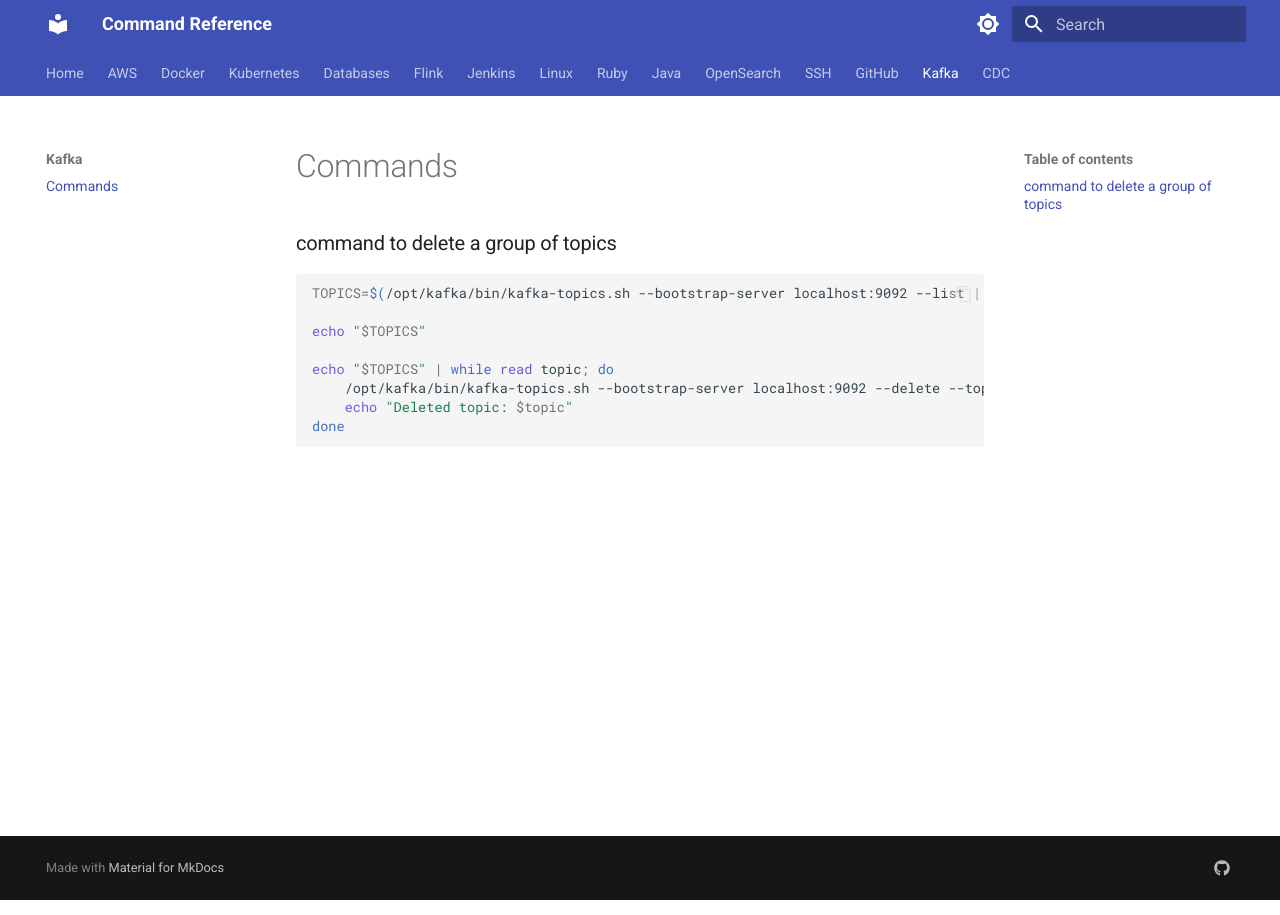
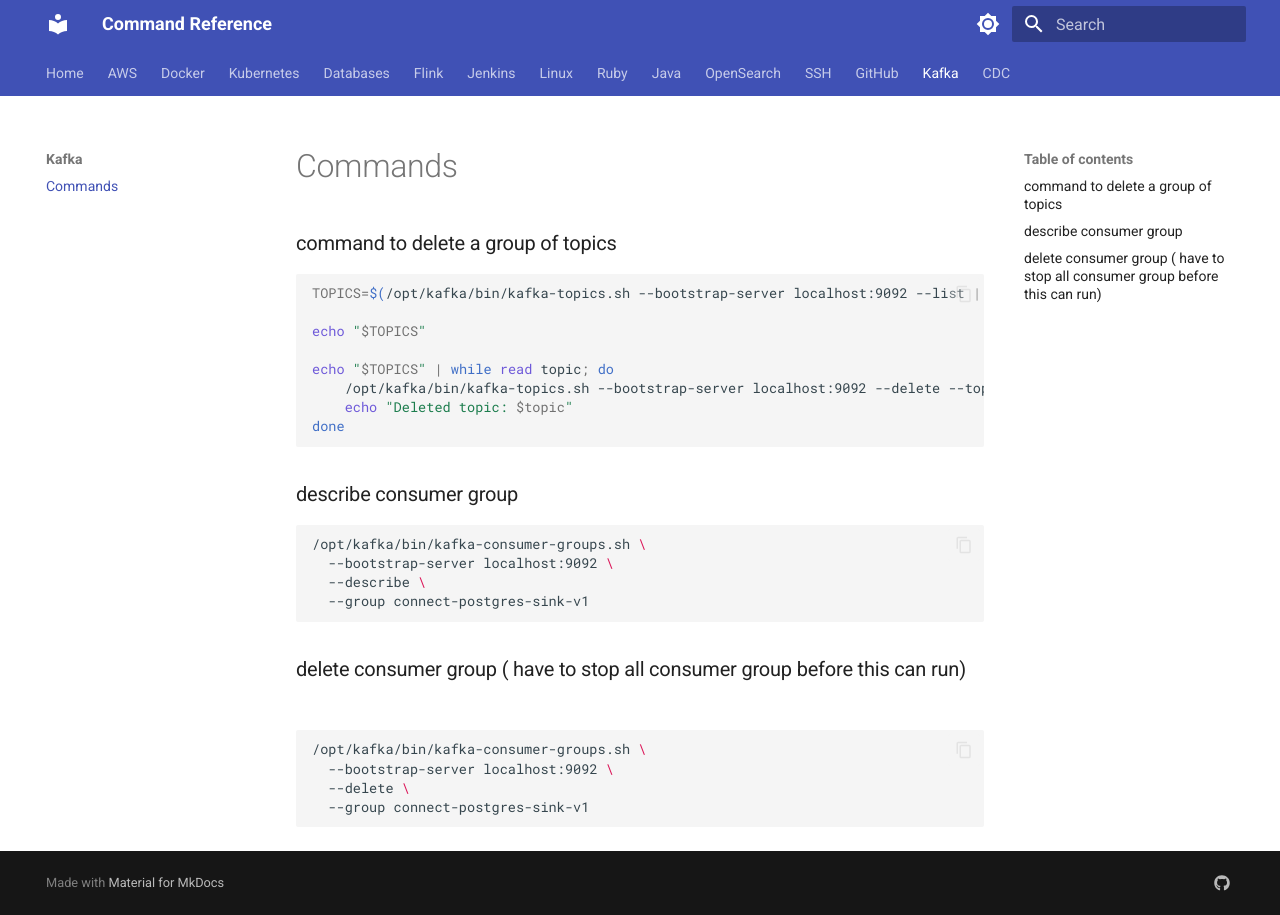
Before and after one commit to Fluder-Paradyne/cmds, an MkDocs documentation site: the page built from docs/kafka/commands.md, in a window 1280 px wide. Built offline with MkDocs 1.6.1 and Material for MkDocs 9.7.7, drawn with Linux system fonts in a browser that asks for light colours.

Commit message:
add decribe kafka CG and delete CG

````diff
--- a/docs/kafka/commands.md
+++ b/docs/kafka/commands.md
@@ -11,3 +11,19 @@
     echo "Deleted topic: $topic"
 done
 ```
+
+### describe consumer group
+```shell
+/opt/kafka/bin/kafka-consumer-groups.sh \
+  --bootstrap-server localhost:9092 \
+  --describe \
+  --group connect-postgres-sink-v1
+```
+
+### delete consumer group ( have to stop all consumer group before this can run)
+```shell
+/opt/kafka/bin/kafka-consumer-groups.sh \
+  --bootstrap-server localhost:9092 \
+  --delete \
+  --group connect-postgres-sink-v1
+```
````
